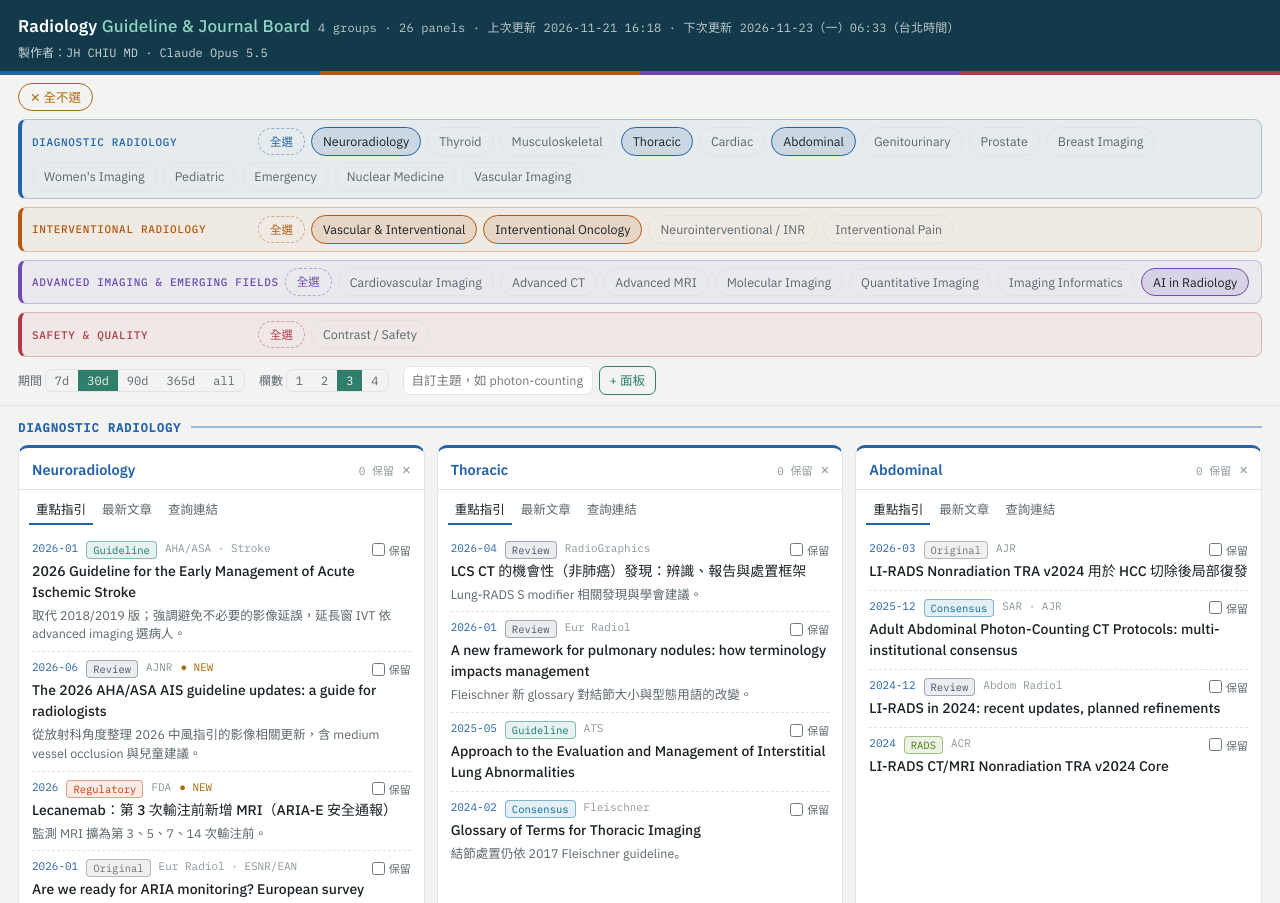
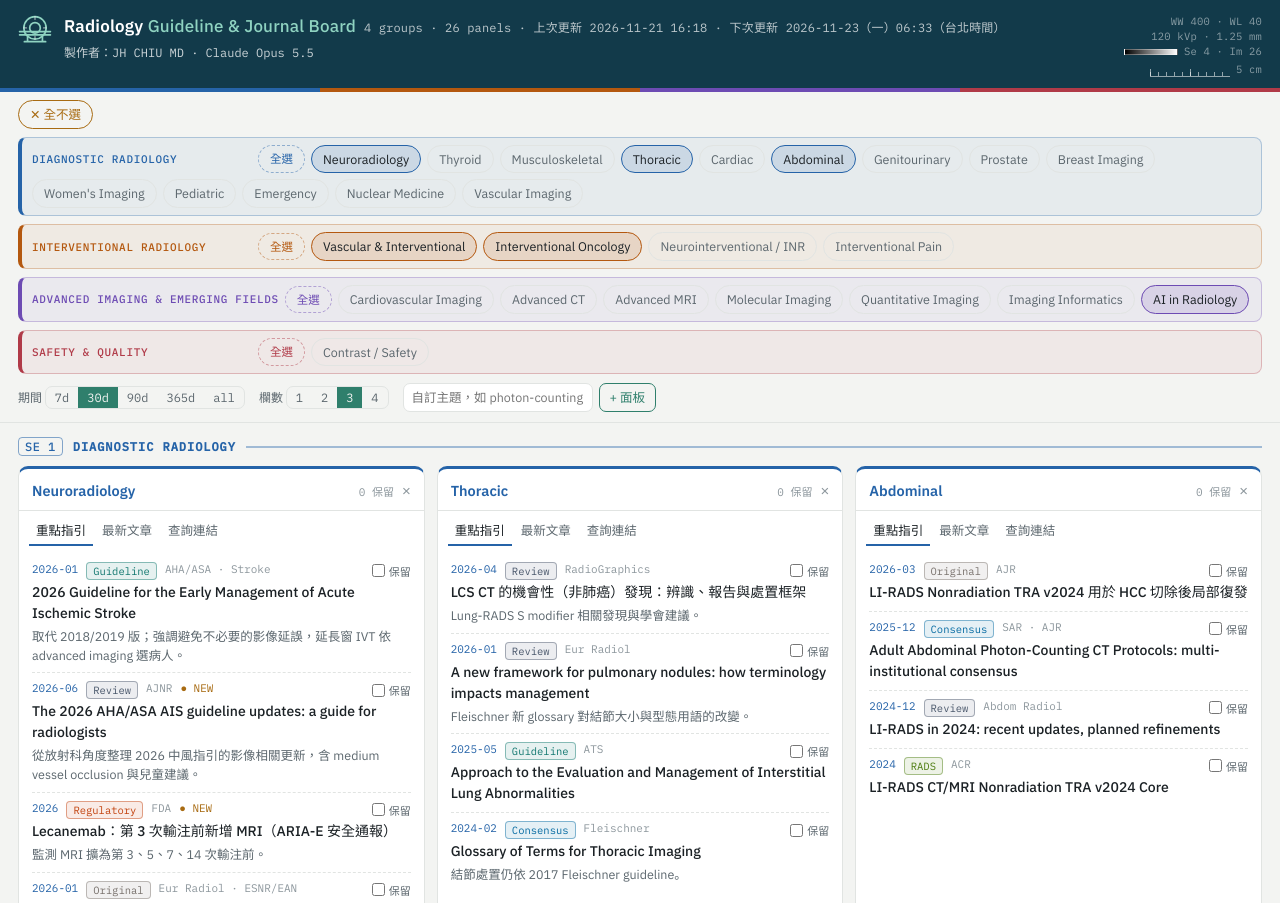
Before and after one commit to cxrfile39-cell/radiology-board, a plain HTML site: page index.html in a window 1280 px wide. Shown: the top 903 px of the page. Drawn offline with Linux system fonts and the light colour scheme.

Commit message:
Update index.html

```diff
--- a/index.html
+++ b/index.html
@@ -120,12 +120,27 @@ footer{color:var(--dim);font-size:11.5px;padding:0 18px 30px;max-width:900px}
 .kb{font:10.5px "IBM Plex Mono",monospace;padding:0 6px;border-radius:4px;line-height:16px;border:1px solid color-mix(in srgb,var(--kc) 45%,transparent);color:var(--kc);background:color-mix(in srgb,var(--kc) 10%,transparent)}
 .kg{--kc:#5eead4}.kr{--kc:#a3e635}.kc{--kc:#7dd3fc}.km{--kc:#f0abfc}.kt{--kc:#86efac}.kv{--kc:#cbd5e1}.ko{--kc:#d6d3d1}.kx{--kc:#fdba74}
 @media (prefers-color-scheme: light){.kg{--kc:#0f766e}.kr{--kc:#4d7c0f}.kc{--kc:#0369a1}.km{--kc:#a21caf}.kt{--kc:#15803d}.kv{--kc:#475569}.ko{--kc:#78716c}.kx{--kc:#c2410c}}
+
+.topband{display:flex;gap:12px;align-items:flex-start}
+.topband .tb-main{flex:1;min-width:0}
+.gantry{width:34px;height:30px;flex:none;margin-top:1px;fill:none;stroke:#8fd3c1;stroke-width:1.6;stroke-linecap:round}
+.gantry .tk{stroke:rgba(255,255,255,.55);stroke-width:1.2}
+.dcm{flex:none;text-align:right;font:10.5px/1.45 "IBM Plex Mono",monospace;color:rgba(255,255,255,.5);letter-spacing:.02em}
+.dcm .lutrow{display:flex;gap:6px;align-items:center;justify-content:flex-end}
+.dcm .lut{display:inline-block;width:54px;height:6px;background:linear-gradient(90deg,#000,#fff);border:1px solid rgba(255,255,255,.35)}
+.dcm .scale{display:flex;gap:6px;align-items:flex-end;justify-content:flex-end;margin-top:2px}
+.dcm .ticks{display:inline-block;width:80px;height:8px;border-bottom:1px solid rgba(255,255,255,.55);
+  background-image:linear-gradient(to right,rgba(255,255,255,.55) 1px,transparent 1px),linear-gradient(to right,rgba(255,255,255,.55) 1px,transparent 1px);
+  background-size:8px 4px,40px 8px;background-repeat:repeat-x;background-position:left bottom,left bottom}
+main{counter-reset:se}
+.gsec::before{counter-increment:se;content:"SE " counter(se);font-weight:500;padding:1px 6px;border:1px solid color-mix(in srgb,var(--gc,var(--mut)) 55%,transparent);border-radius:4px;letter-spacing:.04em}
+@media (max-width:700px){.dcm{display:none}.gantry{width:28px;height:25px}}
 </style>
 </head>
 <body>
 <header>
-  <div class="topband"><h1><span class="t1">Radiology</span> <span class="t2">Guideline & Journal Board</span><small id="sub">loading…</small></h1>
-  <div class="credit">製作者：JH CHIU MD · Claude Opus 5.5</div></div>
+  <div class="topband"><svg class="gantry" viewBox="0 0 32 28" aria-hidden="true"><circle cx="16" cy="12" r="10.5"/><circle cx="16" cy="12" r="5"/><path d="M1.5 15.5H30.5M1.5 18.5H30.5M9 18.5V25M23 18.5V25M6 25H26"/><path d="M16 1.5V4M16 20V22.5M5.5 12H8M24 12H26.5" class="tk"/></svg><div class="tb-main"><h1><span class="t1">Radiology</span> <span class="t2">Guideline & Journal Board</span><small id="sub">loading…</small></h1>
+  <div class="credit">製作者：JH CHIU MD · Claude Opus 5.5</div></div><div class="dcm" aria-hidden="true"><div>WW 400 · WL 40</div><div>120 kVp · 1.25 mm</div><div class="lutrow"><span class="lut"></span><span id="seim">Se 4 · Im 26</span></div><div class="scale"><span class="ticks"></span>5 cm</div></div></div>
   <button id="chipToggle" type="button"></button>
   <div class="bar" id="chips"></div>
   <div class="ctrl">
@@ -255,6 +270,7 @@ function nextRun(){ // 每週一 06:33 台北 = 週日 22:33 UTC
 function render(){
   const hd=document.querySelector("header"), op=hd.classList.contains("open");
   document.getElementById("chipToggle").textContent=(op?"收起科別 ▴":"選擇科別 ▾")+"（已開 "+(state.sel.length+state.custom.length)+"）";
+  {const si=document.getElementById("seim"); if(si) si.textContent=`Se ${D.groups.length} · Im ${D.panels.length}`;}
   document.getElementById("sub").textContent = `${D.groups.length} groups · ${D.panels.length} panels · 上次更新 ${D.updated||D.latest} · 下次更新 ${nextRun()}（台北時間）`;
   document.getElementById("chips").innerHTML = `<div class="grp"><button class="chip none" id="selNone">✕ 全不選</button></div>` + D.groups.map(([k,l])=>`<div class="grp g-${k}"><span class="gl">${esc(l)}</span><button class="chip all" data-g="${k}">全選</button>${D.panels.filter(s=>s.grp===k).map(s=>`<button class="chip ${state.sel.includes(s.id)?'on':''}" data-id="${s.id}">${esc(s.name)}</button>`).join("")}</div>`).join("")
     + (state.custom.length?`<div class="grp"><span class="gl">Custom</span>${state.custom.map(k=>`<button class="chip on" data-c="${esc(k)}">★ ${esc(k)}</button>`).join("")}</div>`:"");
```
